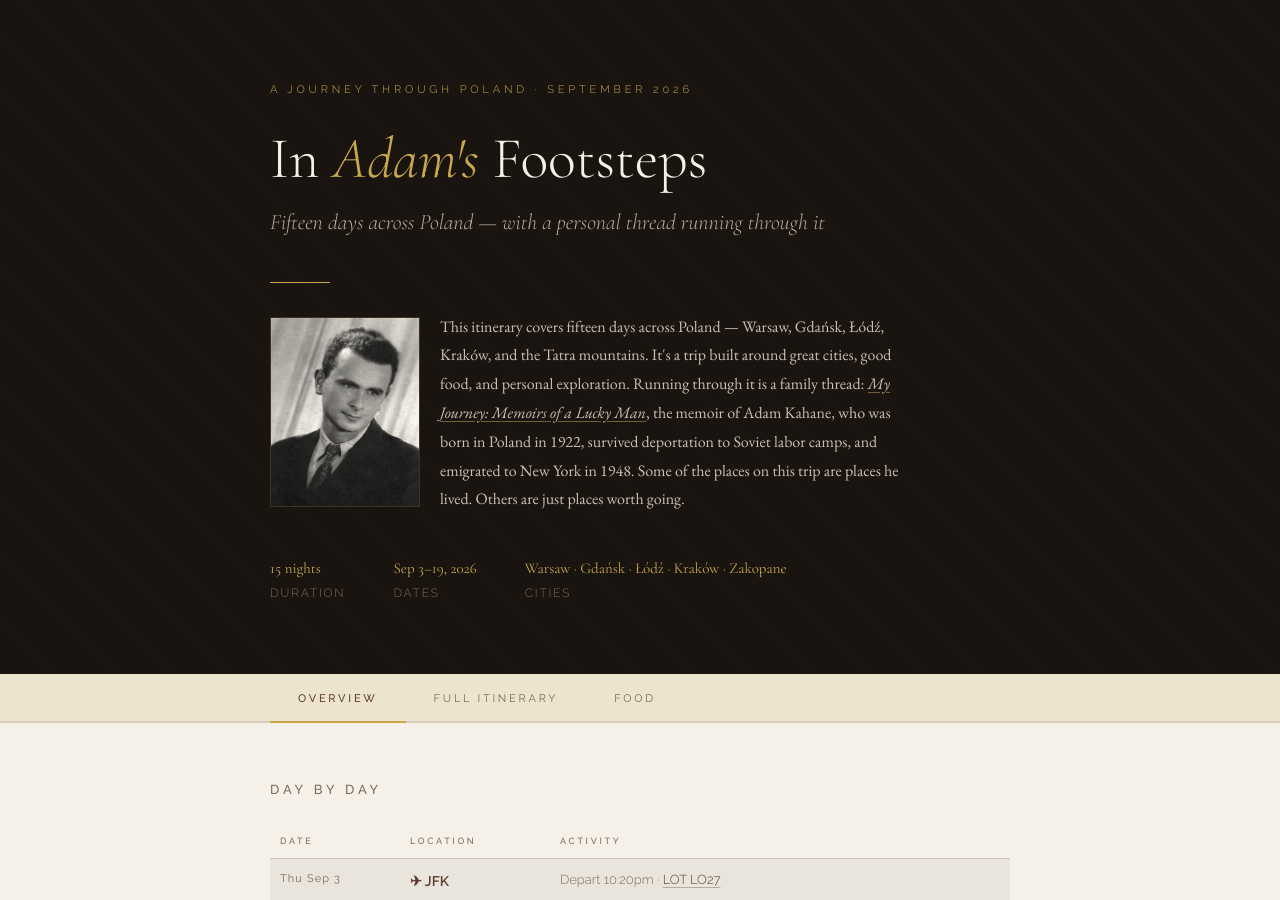
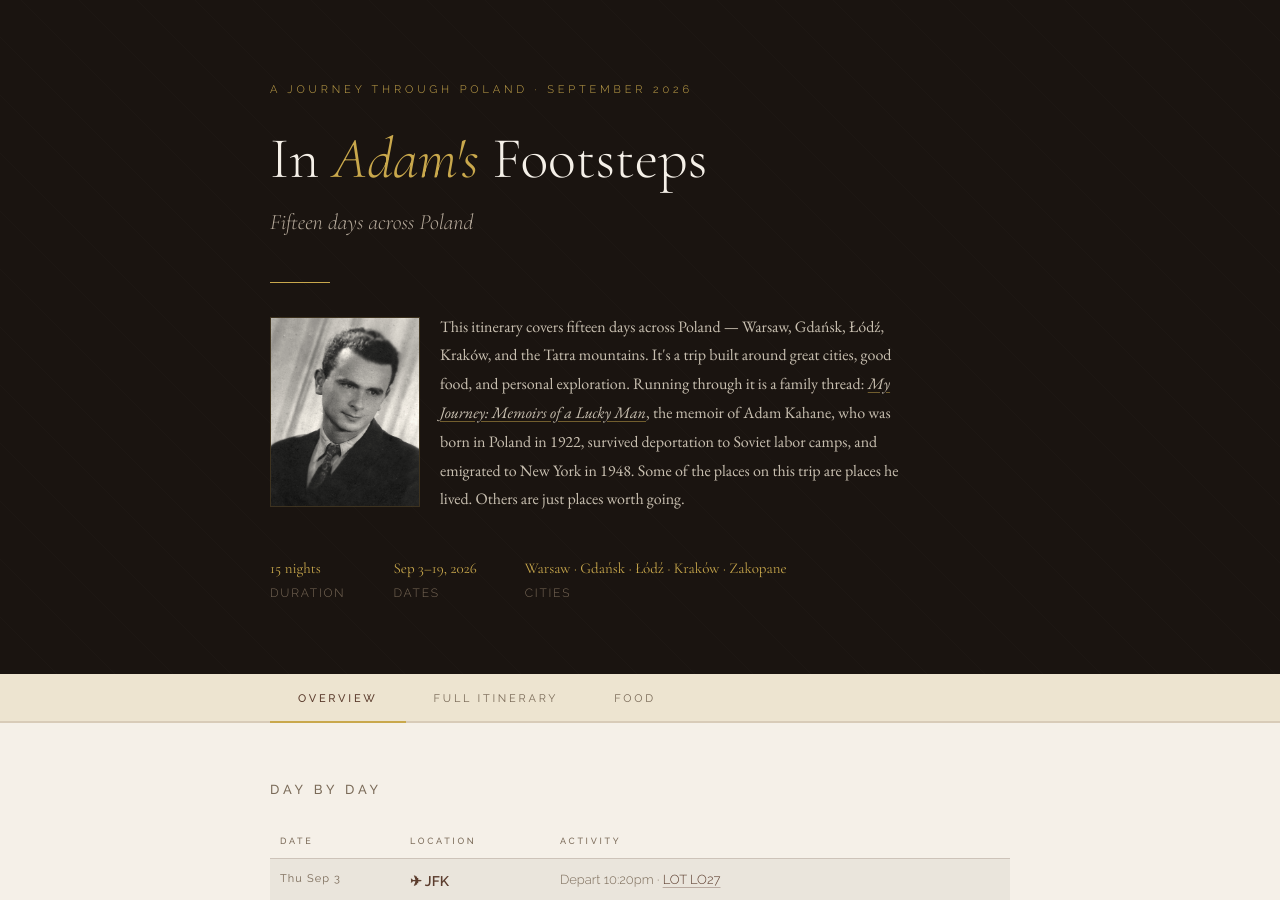
Before and after one commit to LordOfCorners/lordofcorners.github.io, a Jekyll site: the page poland-itinerary.html, which Jekyll copies as it is, in a window 1280 px wide and 900 px high. Built offline with Jekyll 4.4.1, drawn with Linux system fonts in a browser that asks for light colours.

Commit message:
Simplify subtitle to 'Fifteen days across Poland'

```diff
--- a/poland-itinerary.html
+++ b/poland-itinerary.html
@@ -780,7 +780,7 @@
   <div class="header-inner">
     <div class="header-label">A Journey Through Poland · September 2026</div>
     <h1>In <em>Adam's</em> Footsteps</h1>
-    <div class="header-subtitle">Fifteen days across Poland — with a personal thread running through it</div>
+    <div class="header-subtitle">Fifteen days across Poland</div>
     <div class="header-divider"></div>
     <p class="header-intro">
       <img class="header-intro-photo" src="images/adam/adam-high-school.png" alt="Adam Kahane">
```
